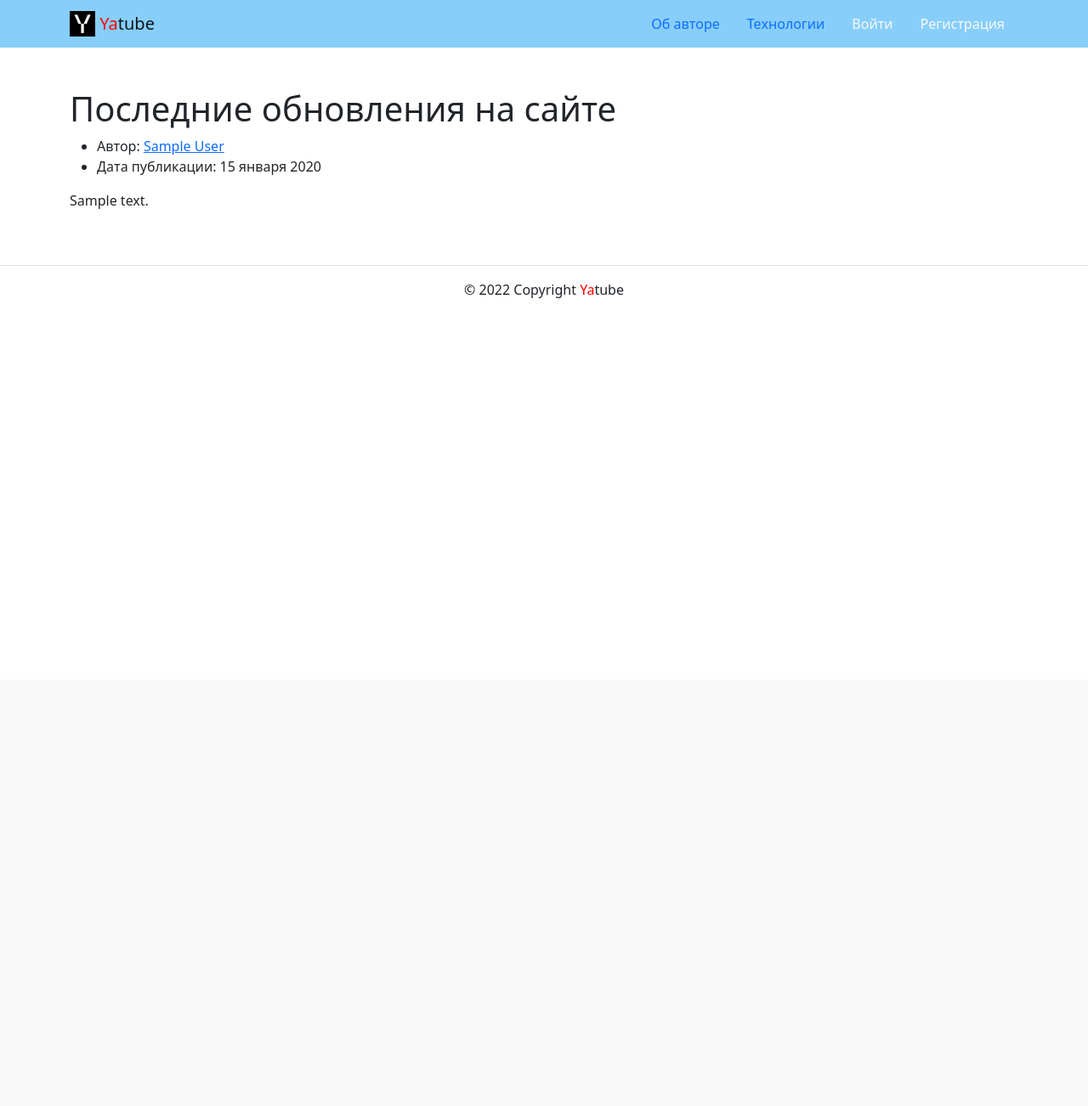
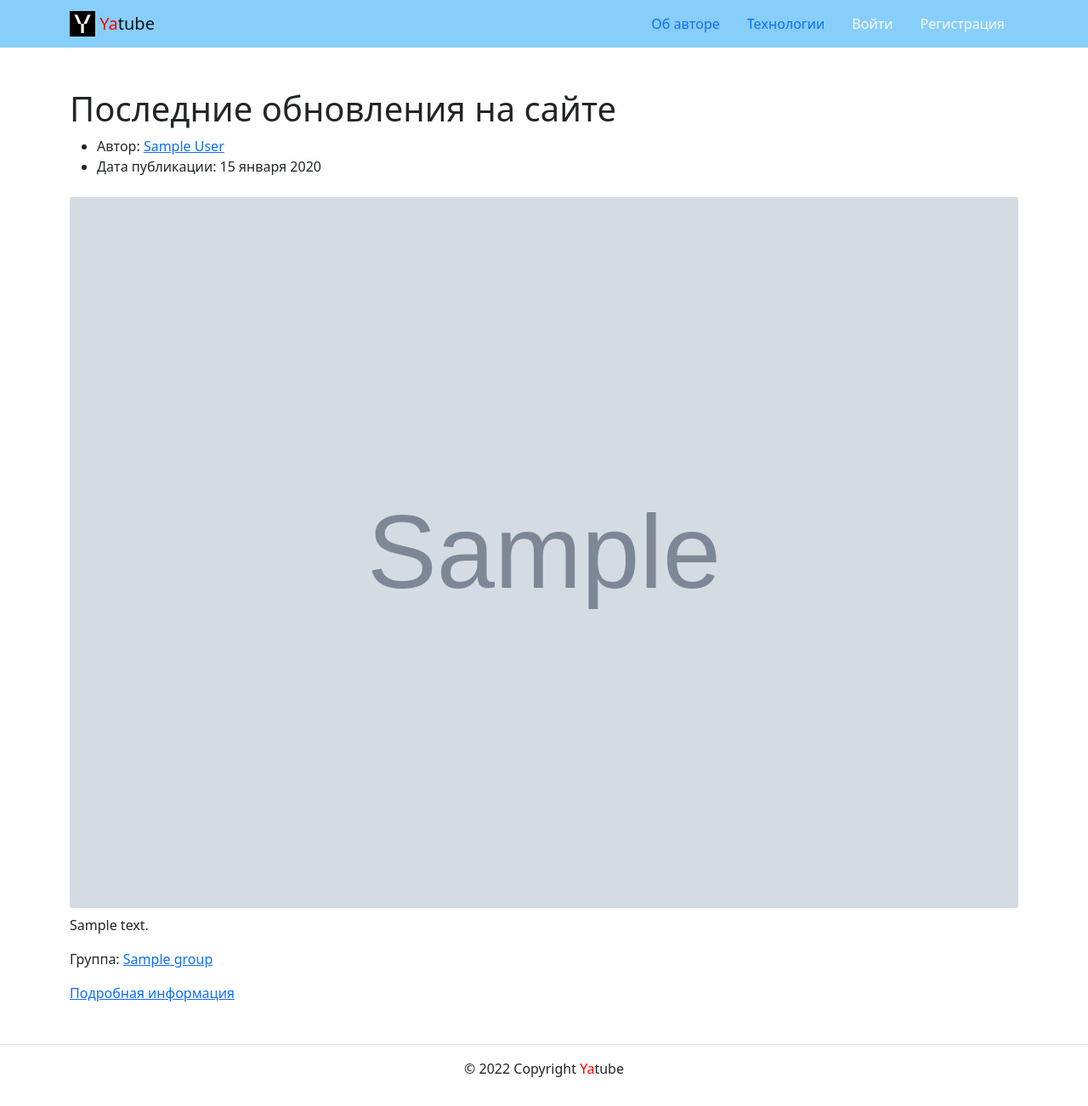
Before and after one commit to tvules/hw04_tests, a Django app: page / in a window 1280 px wide. Shown: the whole page at 85% size. Before the commit the page ends 351 px from the top, so only its background shows below. Run offline with Django 3.2, Linux system fonts and the light colour scheme; tables that the repository leaves empty hold one stand-in row (values such as "Sample post"); grey boxes marked "Sample" are stand-in pictures; some libraries are stand-ins or nearby versions.

Commit message:
Adding attachment of the image to the post.

```diff
--- a/yatube/posts/forms.py
+++ b/yatube/posts/forms.py
@@ -8,4 +8,4 @@ class PostForm(ModelForm):
 
     class Meta:
         model = Post
-        fields = ('text', 'group')
+        fields = ('text', 'group', 'image')
--- a/yatube/posts/models.py
+++ b/yatube/posts/models.py
@@ -49,9 +49,16 @@ class Post(models.Model):
         verbose_name='Сообщество',
         help_text='Данный параметр необязательный'
     )
+    image = models.ImageField(
+        verbose_name='Картинка',
+        upload_to='posts/',
+        blank=True,
+    )
 
     class Meta:
         ordering = ('-pub_date',)
+        verbose_name = 'Пост'
+        verbose_name_plural = 'Посты'
 
     def __str__(self):
         return self.text[:15]
--- a/yatube/posts/views.py
+++ b/yatube/posts/views.py
@@ -1,16 +1,16 @@
+from django.conf import settings
 from django.contrib.auth.decorators import login_required
 from django.shortcuts import render, get_object_or_404, redirect
 
 from .forms import PostForm
 from .models import Post, Group, User
 from .utils import _get_page_obj
-from yatube.settings import POSTS_PER_PAGE
 
 
 def index(request):
     """Возвращает шаблон главной страницы."""
     posts = Post.objects.all()
-    page_obj = _get_page_obj(request, posts, POSTS_PER_PAGE)
+    page_obj = _get_page_obj(request, posts, settings.POSTS_PER_PAGE)
     context = {
         'page_obj': page_obj,
     }
@@ -21,7 +21,7 @@ def group_posts(request, slug):
     """Возвращает шаблон странницы с постами определенной группы."""
     group = get_object_or_404(Group, slug=slug)
     posts = group.posts.all()
-    page_obj = _get_page_obj(request, posts, POSTS_PER_PAGE)
+    page_obj = _get_page_obj(request, posts, settings.POSTS_PER_PAGE)
     context = {
         'group': group,
         'page_obj': page_obj,
@@ -33,7 +33,7 @@ def profile(request, username):
     """Возвращает шаблон страницы-профиля определенного пользователя."""
     author = get_object_or_404(User, username=username)
     posts = author.posts.all()
-    page_obj = _get_page_obj(request, posts, POSTS_PER_PAGE)
+    page_obj = _get_page_obj(request, posts, settings.POSTS_PER_PAGE)
     context = {
         'author': author,
         'page_obj': page_obj,
@@ -53,7 +53,10 @@ def post_detail(request, post_id):
 @login_required
 def post_create(request):
     """Возвращает шаблон страницы с формой для создания нового поста."""
-    form = PostForm(request.POST or None)
+    form = PostForm(
+        request.POST or None,
+        files=request.FILES or None,
+    )
     if form.is_valid():
         post = form.save(commit=False)
         post.author = request.user
@@ -72,7 +75,11 @@ def post_edit(request, post_id):
     post = get_object_or_404(Post, pk=post_id)
     if post.author != request.user:
         return redirect('posts:post_detail', post_id)
-    form = PostForm(request.POST or None, instance=post)
+    form = PostForm(
+        request.POST or None,
+        files=request.FILES or None,
+        instance=post,
+    )
     if form.is_valid():
         form.save()
         return redirect('posts:post_detail', post_id)
--- a/yatube/templates/includes/post.html
+++ b/yatube/templates/includes/post.html
@@ -1,3 +1,5 @@
+{% load thumbnail %}
+
 <ul>
   <li>
     Автор:
@@ -7,4 +9,16 @@
     Дата публикации: {{ post.pub_date|date:"d E Y" }}
   </li>
 </ul>
+{% thumbnail post.image "960x339" crop="center" upscale=True as im %}
+  <img class="card-img my-2" src="{{ im.url }}">
+{% endthumbnail %}
 <p>{{ post.text|linebreaksbr }}</p>
+{% if post.group %}
+  <p>
+    Группа:
+    <a href="{% url 'posts:group_list' post.group.slug %}">
+      {{ post.group.title }}
+    </a>
+  </p>
+{% endif %}
+<a href="{% url 'posts:post_detail' post.id %}">Подробная информация</a>
--- a/yatube/templates/posts/create_post.html
+++ b/yatube/templates/posts/create_post.html
@@ -32,6 +32,7 @@
                     {% else %}
                       {% url 'posts:post_create' %}
                     {% endif %}"
+                  enctype="multipart/form-data"
             >
               {% include 'includes/form_field.html' %}
 
```
Also changed, not shown: yatube/posts/migrations/0005_auto_20220509_1754.py (added), yatube/posts/migrations/0006_auto_20220509_1800.py (added).
